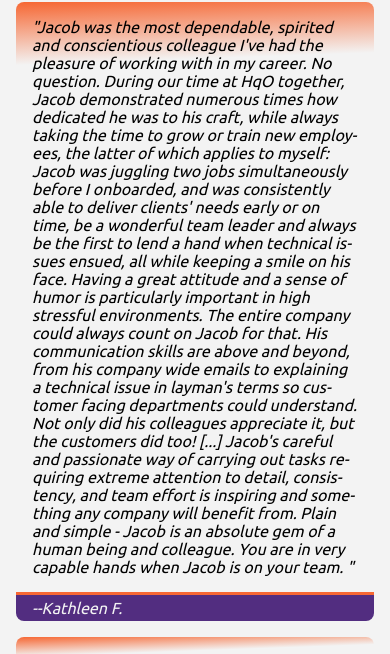
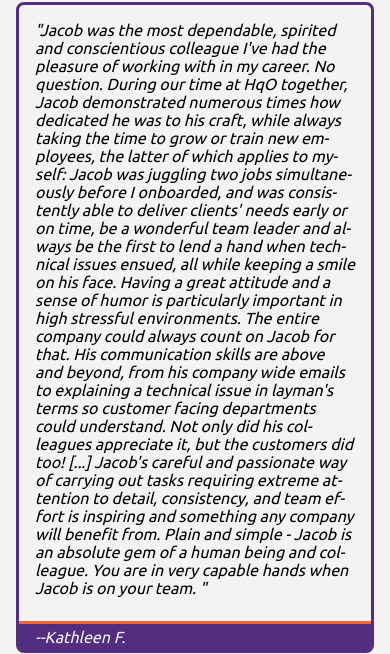
Before and after one commit to jafarlow/portfolio, a website built with webpack: page pages/testimonials.html in a window 390 px wide. Shown: the part 122-776 px from the top of the page. Built offline with nearby package versions, Linux system fonts and the light colour scheme.

Commit message:
Updated styling
With shift in html structure I updated the blockquote styling to use flex
 - this allows for the content to resize more responsively as well as to push the citation to the bottom of its container

Swapped weird quote background coloring to a cleaner border

```diff
--- a/styles/index.scss
+++ b/styles/index.scss
@@ -889,14 +889,16 @@ section {
 
 .testimonial {
   //! FOR LAYOUT PURPOSES ONLY -- DO NOT USE A BORDER IN PROD
-  // border: 0.2rem solid $orange;
-  border-radius: 0.5rem 0.5rem 0 0;
-  background: linear-gradient(178deg, $orange, rgba(246, 103, 51, 0) 10%);
+  border: 0.2rem solid $purple;
+  border-radius: 0.5rem;
+  // background: linear-gradient(178deg, $orange, rgba(246, 103, 51, 0) 10%);
 }
 
 blockquote {
   margin: 0;
   font-style: italic;
+  display: flex;
+  flex-direction: column;
 }
 
 .wide {
@@ -905,8 +907,11 @@ blockquote {
 }
 
 .quote {
+  font-size: 1.25rem;
   padding-left: 1rem;
   padding-right: 1rem;
+  margin-bottom: 0.5rem;
+  flex-grow: 1;
 }
 
 .quote-cite {
@@ -915,7 +920,7 @@ blockquote {
   border-top: 0.2rem solid $orange;
   padding: 0.25rem 0.25rem 0.25rem 1rem;
   margin-bottom: 0;
-  border-radius: 0 0 0.5rem 0.5rem;
+  // border-radius: 0 0 0.5rem 0.5rem;
 }
 
 /* FOOTER */
@@ -1101,6 +1106,10 @@ footer {
 
   .testimonial-section {
     margin: 0 1rem;
+  }
+
+  .quote {
+    font-size: 1.125rem;
   }
 }
 
@@ -1377,6 +1386,10 @@ footer {
   .logos {
     max-width: 350px;
   }
+
+  .quote {
+    font-size: 1rem;
+  }
 }
 
 // TODO: convert to rem
```
Also changed, not shown: src/index.css.
